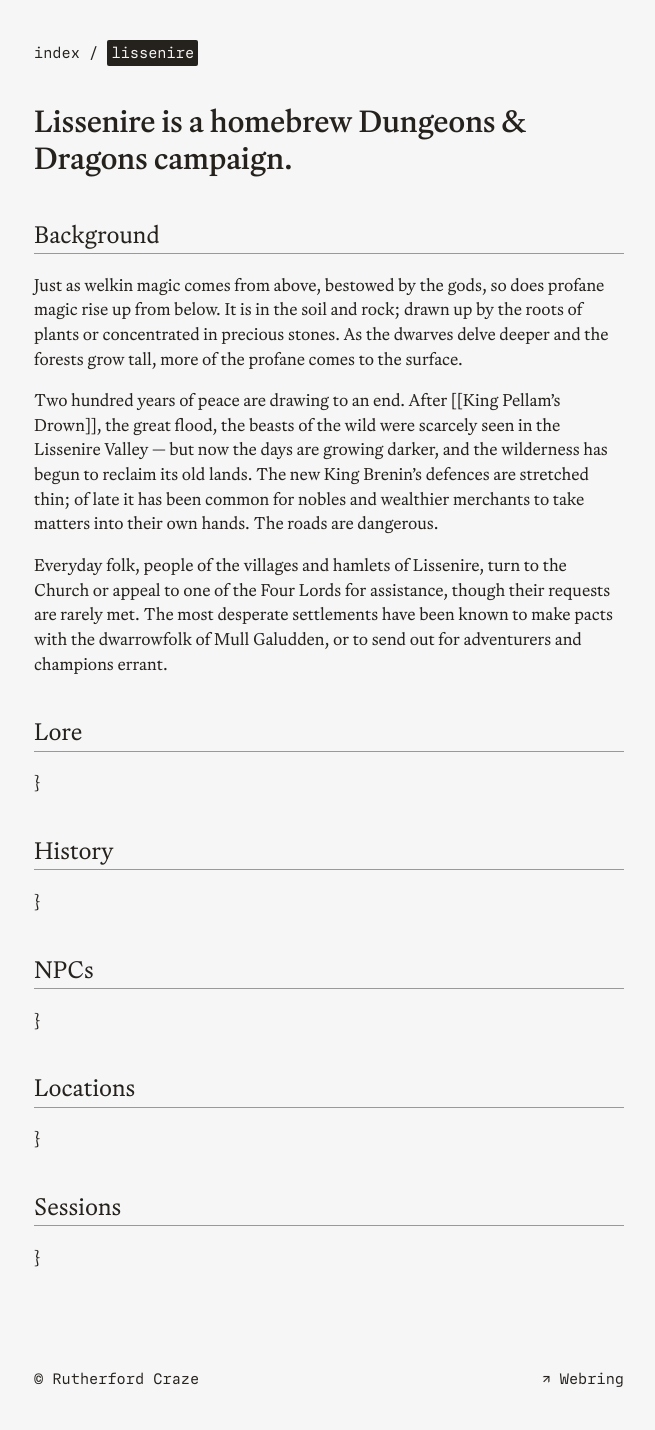
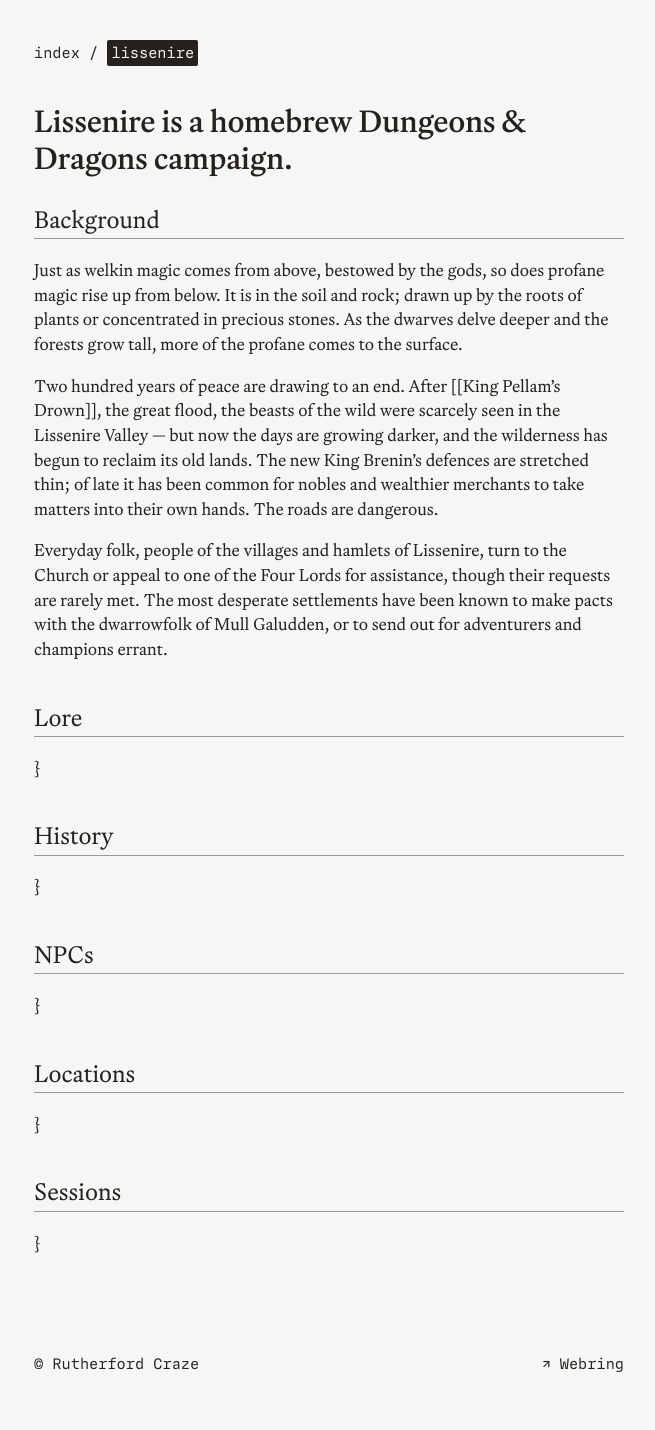
Before and after one commit to rutherfordcraze/rutherfordcraze.github.io, a Jekyll site: the page built from lissenire.md, in a window 1280 px wide. Shown: the whole page, without its empty margins (311-966 px from the left). Built offline with Jekyll 4.4.1, drawn with Linux system fonts in a browser that asks for light colours; comment, search, counter and statistics services are not loaded.

Commit message:
Tidy up nested heading styles

```diff
--- a/_sass/base.scss
+++ b/_sass/base.scss
@@ -42,6 +42,8 @@
 }
 
 h1 {
+  margin-top: var(--h-margin);
+
   font-size: 1.8em;
   line-height: 1.2;
   font-weight: 550;
@@ -56,6 +58,10 @@
   line-height: 1.4;
   font-weight: 400;
   border-bottom: 1px solid var(--color-secondary);
+}
+
+h1 + h2 {
+  margin-top: 0;
 }
 
 pre, code {
```
